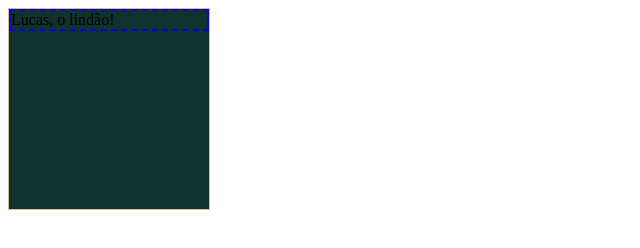
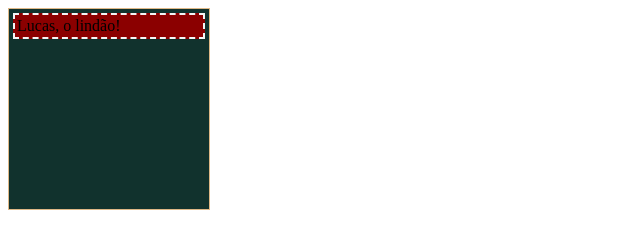
Before and after one commit to lucaspint/GamaAcademy, a plain HTML site: page AulaDeCSS/Aula 1/index.html in a window 1280 px wide. Shown: the whole page, without its empty margins (0-640 px from the left). Drawn offline with Linux system fonts and the light colour scheme.

Commit message:
Algumas propriedades do html

```diff
--- a/AulaDeCSS/Aula 1/index.html
+++ b/AulaDeCSS/Aula 1/index.html
@@ -14,7 +14,20 @@
         }
 
         .my-div{
-            border: 2px dashed blue;
+            background-color: darkred;
+            padding: 2px 2px;
+            /*padding-left: 2px;
+            padding-right: 2px;
+            padding-top: 2px;
+            padding-bottom: 2px;
+            Funciona da mesma forma que o padding acima
+            sendo que no acima
+            o primeiro 2px referencia o eixo x; cima e baixo
+            e o segundo o eixo y; esquerda e direita
+            */
+            margin: 4px 4px;
+            border: 2px dashed whitesmoke;
+
         }
 
     </style>
```
